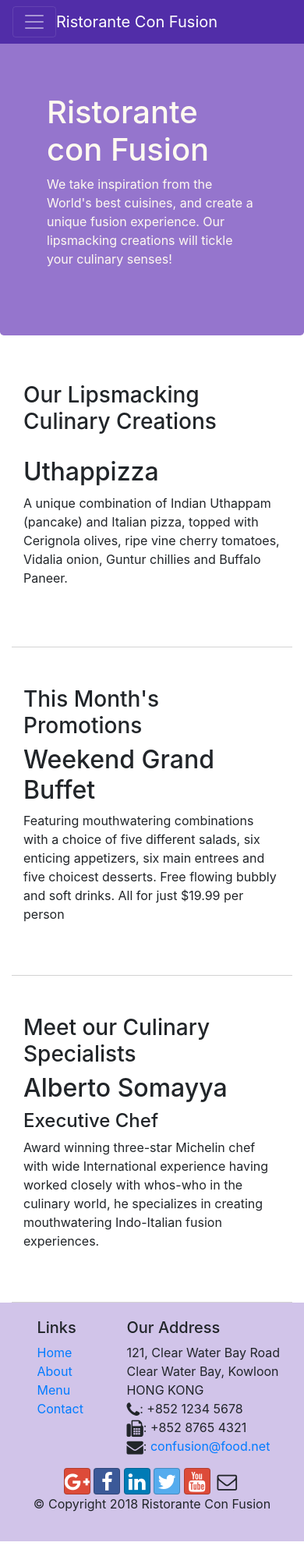
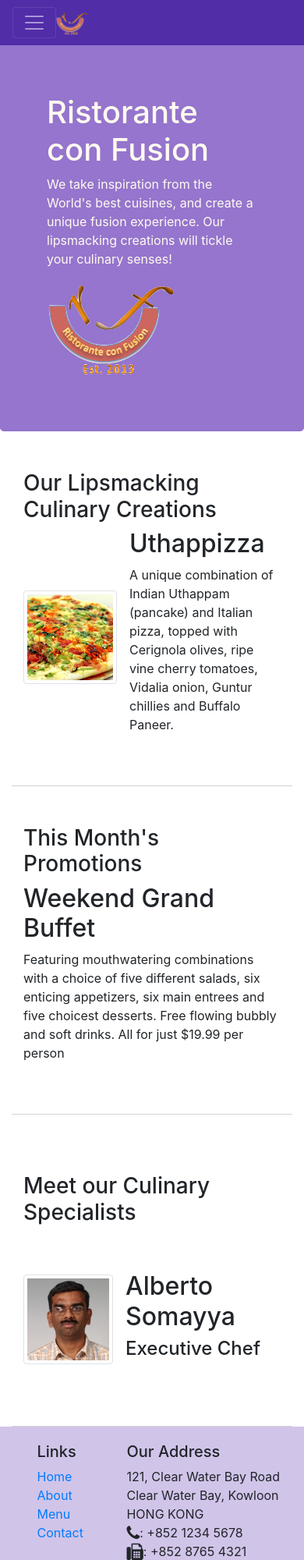
Before and after one commit to VygantasMiskinis/bootstrap, a website: page index.html in a window 390 px wide. Shown: the top 2000 px of the page at 78% size. Before the commit the page ends 1976 px from the top, so only its background shows below. Drawn offline with nearby package versions, Linux system fonts and the light colour scheme.

Commit message:
media and images

```diff
--- a/index.html
+++ b/index.html
@@ -21,7 +21,7 @@
              <button class="navbar-toggler" type="button" data-toggle="collapse" data-target="#Navbar">
                  <span class="navbar-toggler-icon"></span>
              </button>
-             <a class="navbar-brand mr-auto" href="#">Ristorante Con Fusion</a>
+             <a class="navbar-brand mr-auto" href="#"> <img src="img/logo.png" height="30" width="41"></a>
              <div class="collapse navbar-collapse" id="Navbar">
              <ul class="navbar-nav mr-auto">
                  <li class="nav-item active"><a class="nav-link" href="#"><span class="fa fa-home fa-lg"></span> Home</a></li>
@@ -39,7 +39,8 @@
                     <h1>Ristorante con Fusion</h1>
                     <p>We take inspiration from the World's best cuisines, and create a unique fusion experience. Our lipsmacking creations will tickle your culinary senses!</p>
                 </div>
-                <div class="col-12 col-sm">
+                <div class="col-12 col-sm align-self-center">
+                    <img src="img/logo.png" class="img-fluid">
                 </div>
             </div>
         </div>
@@ -51,8 +52,16 @@
                 <h3>Our Lipsmacking Culinary Creations</h3>
             </div>
             <div class="col col-sm order-sm-first col-md">
-                <h2>Uthappizza</h2>
-                <p>A unique combination of Indian Uthappam (pancake) and Italian pizza, topped with Cerignola olives, ripe vine cherry tomatoes, Vidalia onion, Guntur chillies and Buffalo Paneer.</p>
+                <div class="media">
+                    <img class="d-flex mr-3 img-thumbnail align-self-center"
+                    src="img/uthappizza.png" alt="uthappizza">
+                    <div class="media-body">
+                        <h2 class="mt-0">Uthappizza</h2>
+                        <p>A unique combination of Indian Uthappam (pancake) and Italian pizza, topped with Cerignola olives, ripe vine cherry tomatoes, Vidalia onion, Guntur chillies and Buffalo Paneer.</p>
+                    </div>
+
+                </div>
+
             </div>
         </div>
 
@@ -72,9 +81,16 @@
                 <h3>Meet our Culinary Specialists</h3>
             </div>
             <div class="col col-sm order-sm-first col-md">
-                <h2>Alberto Somayya</h2>
-                <h4>Executive Chef</h4>
-                <p>Award winning three-star Michelin chef with wide International experience having worked closely with whos-who in the culinary world, he specializes in creating mouthwatering Indo-Italian fusion experiences. </p>
+                <div class="media">
+                    <img class="d-flex mr-3 img-thumbnail align-self-center"
+                    src="img/alberto.png" alt="alberto">
+                    <div class="media-body ">
+                        <h2 class="mt-0">Alberto Somayya</h2>
+                        <h4>Executive Chef</h4>
+                        <p class="d-none d-sm-block">Award winning three-star Michelin chef with wide International experience having worked closely with whos-who in the culinary world, he specializes in creating mouthwatering Indo-Italian fusion experiences. </p>
+                    </div>
+                </div>
+
             </div>
         </div>
     </div>
```
Also changed, not shown: aboutus.html (+3 -2 lines), contactus.html (+3 -2 lines), img/alberto.png (added), img/buffet.png (added), img/logo.png (added), img/uthappizza.png (added), 1 other file.
